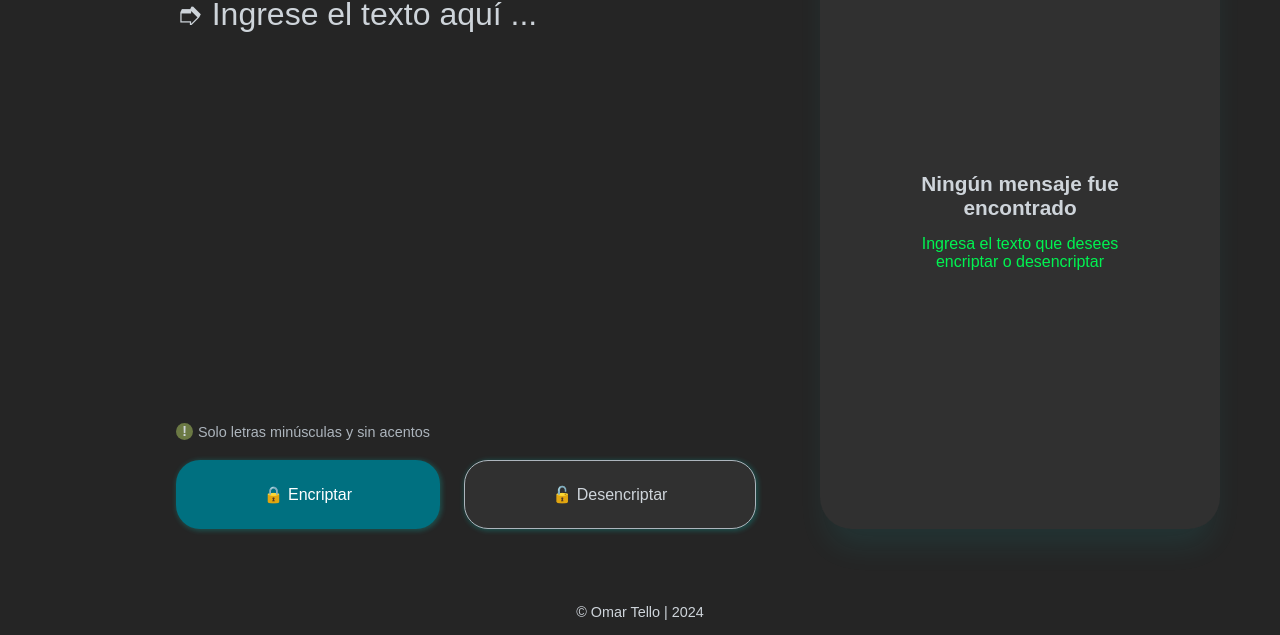
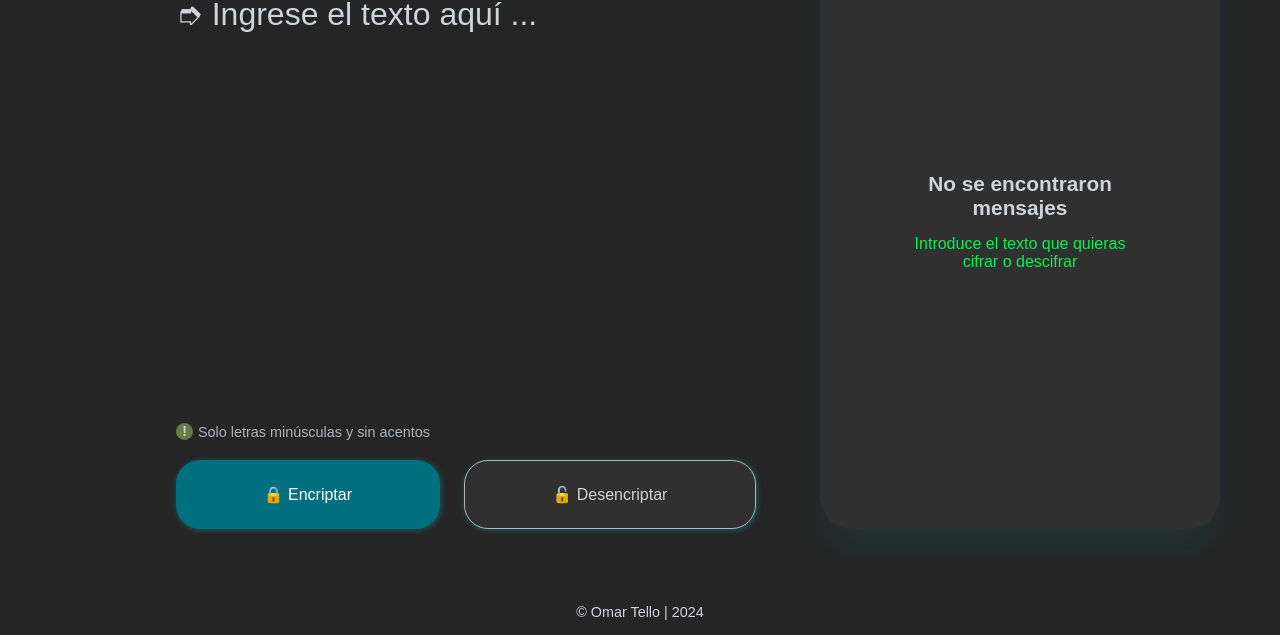
Before and after one commit to Omar-Tello/Encriptador-de-texto, a plain HTML site: page Cryto.html in a window 1280 px wide. Shown: the part 165-800 px from the top of the page. Drawn offline with Linux system fonts and the light colour scheme.

Commit message:
Update Cryto.html

```diff
--- a/Cryto.html
+++ b/Cryto.html
@@ -111,10 +111,10 @@
         <div class="empty-text">
           <!-- División para el texto cuando no hay mensajes -->
 
-          <h3>Ningún mensaje fue encontrado</h3>
+          <h3>No se encontraron mensajes</h3>
           <!-- Encabezado indicando que no se encontró ningún mensaje -->
 
-          <p>Ingresa el texto que desees encriptar o desencriptar</p>
+          <p>Introduce el texto que quieras cifrar o descifrar</p>
           <!-- Instrucción para el usuario -->
         </div>
       </div>
```
